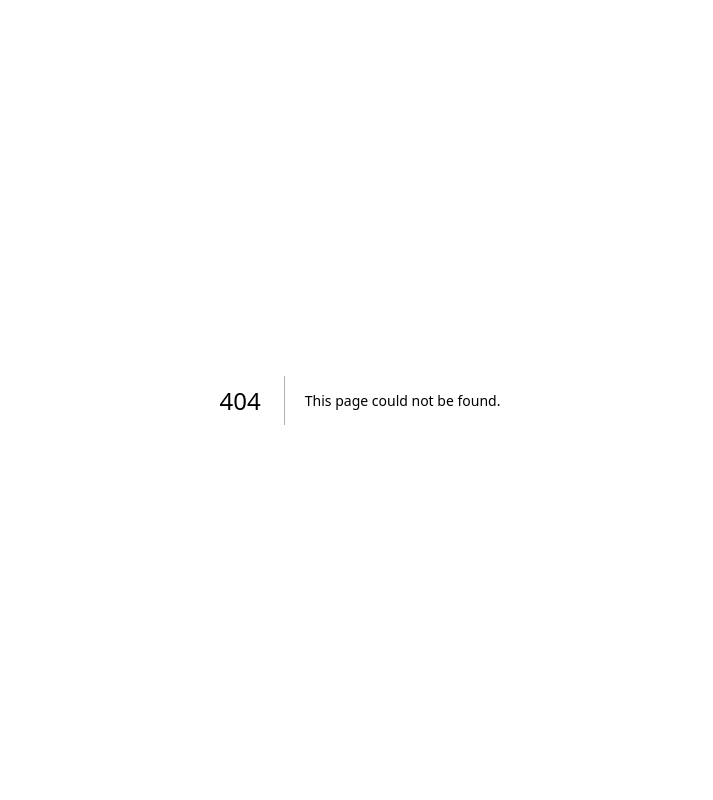
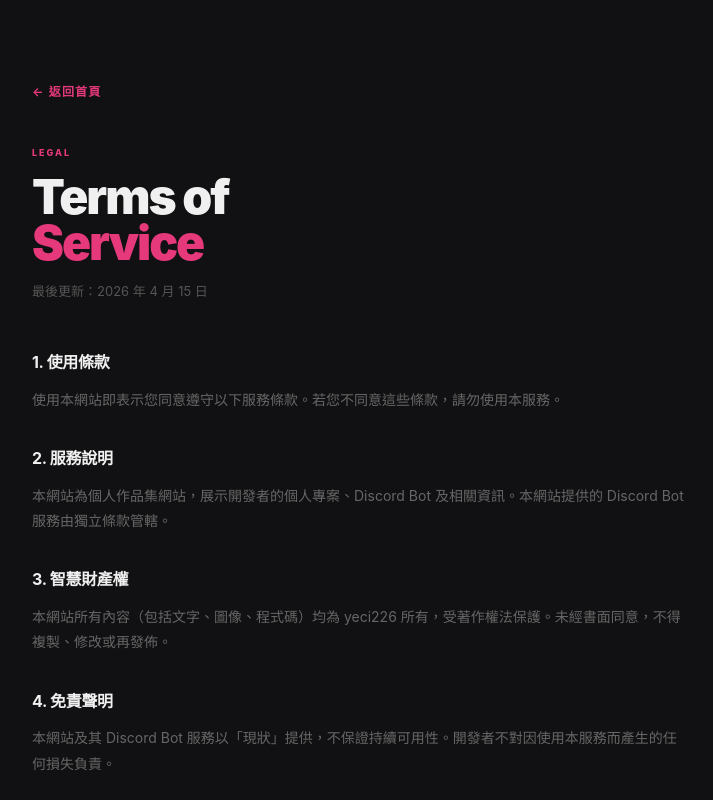
Before and after one commit to yeci226/personalWeb, a Next.js app: page /tos in a window 1280 px wide. Before the commit this address had no page. Shown: the top 800 px of the page, without its empty margins (280-993 px from the left). Built offline with nearby package versions, Linux system fonts and the light colour scheme.

Commit message:
feat: add Terms of Service page

```diff
--- /dev/null
+++ b/src/app/tos/page.tsx
@@ -0,0 +1,106 @@
+import Link from 'next/link';
+import type { Metadata } from 'next';
+
+export const metadata: Metadata = {
+  title: 'Terms of Service | yeci226',
+};
+
+export default function TosPage() {
+  return (
+    <main style={{
+      background: '#111113',
+      minHeight: '100vh',
+      color: '#f0f0f0',
+      fontFamily: "-apple-system, 'Segoe UI', sans-serif",
+      padding: '0',
+    }}>
+      <div style={{ maxWidth: 720, margin: '0 auto', padding: '80px 32px 120px' }}>
+
+        {/* Back link */}
+        <Link href="/" style={{
+          display: 'inline-flex',
+          alignItems: 'center',
+          gap: 8,
+          fontSize: 12,
+          color: '#E6397C',
+          fontWeight: 700,
+          letterSpacing: '0.1em',
+          textTransform: 'uppercase',
+          marginBottom: 48,
+          textDecoration: 'none',
+        }}>
+          ← 返回首頁
+        </Link>
+
+        {/* Header */}
+        <div style={{ marginBottom: 48 }}>
+          <div style={{
+            fontSize: 9,
+            fontWeight: 800,
+            letterSpacing: '0.22em',
+            color: '#E6397C',
+            textTransform: 'uppercase',
+            marginBottom: 16,
+          }}>
+            Legal
+          </div>
+          <h1 style={{ fontSize: 48, fontWeight: 900, letterSpacing: -2, lineHeight: 0.95 }}>
+            Terms of<br /><span style={{ color: '#E6397C' }}>Service</span>
+          </h1>
+          <p style={{ fontSize: 13, color: '#555', marginTop: 16 }}>
+            最後更新：2026 年 4 月 15 日
+          </p>
+        </div>
+
+        {/* Content */}
+        <div style={{ fontSize: 14, color: '#888', lineHeight: 1.8, display: 'flex', flexDirection: 'column', gap: 32 }}>
+          <Section title="1. 使用條款">
+            使用本網站即表示您同意遵守以下服務條款。若您不同意這些條款，請勿使用本服務。
+          </Section>
+
+          <Section title="2. 服務說明">
+            本網站為個人作品集網站，展示開發者的個人專案、Discord Bot 及相關資訊。本網站提供的 Discord Bot 服務由獨立條款管轄。
+          </Section>
+
+          <Section title="3. 智慧財產權">
+            本網站所有內容（包括文字、圖像、程式碼）均為 yeci226 所有，受著作權法保護。未經書面同意，不得複製、修改或再發佈。
+          </Section>
+
+          <Section title="4. 免責聲明">
+            本網站及其 Discord Bot 服務以「現狀」提供，不保證持續可用性。開發者不對因使用本服務而產生的任何損失負責。
+          </Section>
+
+          <Section title="5. 隱私政策">
+            有關個人資料收集與使用方式，請參閱我們的{' '}
+            <Link href="/privacy" style={{ color: '#E6397C' }}>隱私政策</Link>。
+          </Section>
+
+          <Section title="6. 條款修改">
+            我們保留隨時修改這些條款的權利。重大變更將在本頁面更新。繼續使用本服務即表示您接受修改後的條款。
+          </Section>
+
+          <Section title="7. 聯絡方式">
+            如有任何疑問，請透過 Discord 或電子郵件與我聯絡。
+          </Section>
+        </div>
+      </div>
+    </main>
+  );
+}
+
+function Section({ title, children }: { title: string; children: React.ReactNode }) {
+  return (
+    <div>
+      <h2 style={{
+        fontSize: 16,
+        fontWeight: 700,
+        color: '#f0f0f0',
+        marginBottom: 10,
+        letterSpacing: -0.3,
+      }}>
+        {title}
+      </h2>
+      <p style={{ color: '#666' }}>{children}</p>
+    </div>
+  );
+}
```
